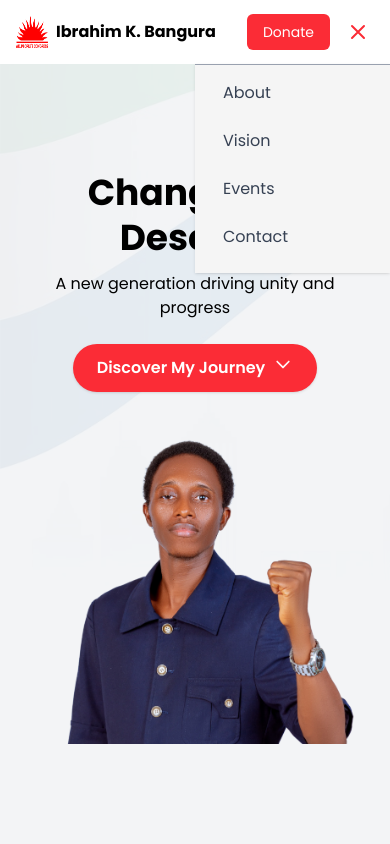
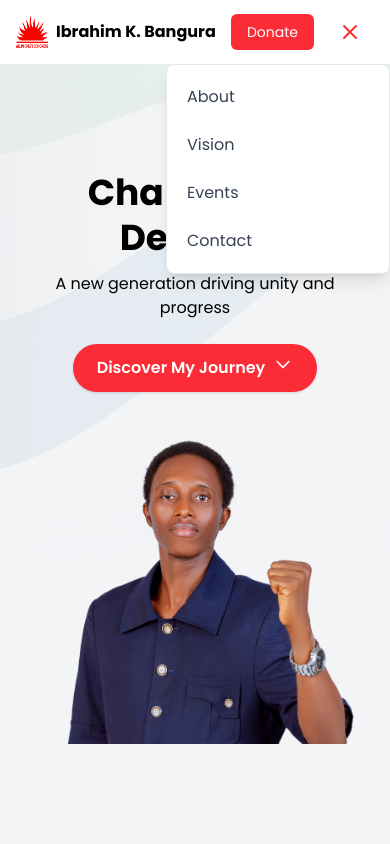
Before and after one commit to ideftbuild/apc-deputy-landing, a React (Vite) app: page / in a window 390 px wide. Both pictures are taken after a click on the button "Toggle menu". Shown: the top 844 px of the page. Built offline with nearby package versions, Linux system fonts and the light colour scheme.

Commit message:
refactor: enhance navbar on mobile and ensure proper spacing

```diff
--- a/src/components/About.tsx
+++ b/src/components/About.tsx
@@ -13,7 +13,7 @@ export default function About() {
 
   return (
     <section id="about" className="py-12 md:py-24 px-6 md:px-20">
-      <div className="container mx-auto">
+      <div className="container mx-auto mt-6">
         <h2 className="text-3xl md:text-4xl font-bold text-gray-800 mb-8 text-center">
           About Me
         </h2>
--- a/src/components/Attributes.tsx
+++ b/src/components/Attributes.tsx
@@ -43,7 +43,7 @@ const attributes = [
 export default function Attributes() {
   return (
     <section id="attributes" className="py-12 md:py-24 bg-gray-50">
-      <div className="container mx-auto px-6">
+      <div className="container mx-auto px-6 mt-6">
         <h2 className="text-3xl md:text-4xl font-bold text-center text-gray-800 mb-8">
           What I Bring to the Table
         </h2>
--- a/src/components/ContactForm.tsx
+++ b/src/components/ContactForm.tsx
@@ -21,7 +21,7 @@ export default function ContactForm() {
 
   return (
     <section id="contact" className="py-12 md:py-24">
-      <div className="px-6 max-w-3xl">
+      <div className="px-6 max-w-3xl mt-6">
         <h2 className="text-3xl md:text-4xl font-bold text-center text-gray-900 mb-8">
           Get in Touch
         </h2>
--- a/src/components/CoreValues.tsx
+++ b/src/components/CoreValues.tsx
@@ -52,7 +52,7 @@ export default function CoreValues() {
 
   return (
     <section id="core-values" className="py-12 md:py-24">
-      <div className="max-w-6xl mx-auto px-4">
+      <div className="max-w-6xl mx-auto px-4 mt-6">
         <div className="mb-6 text-center">
           <h2 className="text-3xl md:text-4xl font-bold text-gray-800 mb-8">
             Guided By Our Values
--- a/src/components/Events.tsx
+++ b/src/components/Events.tsx
@@ -87,7 +87,7 @@ export default function Events() {
 
   return (
     <section id="events" className="px-6 py-12 md:py-24 md:px-20 bg-white">
-      <div className="max-w-7xl mx-auto">
+      <div className="max-w-7xl mx-auto mt-6">
         <h2 className="text-3xl mx-auto text-center md:text-start md:text-4xl font-bold text-gray-700 mb-8 w-[90%] md:w-fit">
           Events
         </h2>
--- a/src/components/Navbar.tsx
+++ b/src/components/Navbar.tsx
@@ -1,12 +1,12 @@
 // src/components/Navbar.tsx
 import React from "react";
 import { APP_CONSTANTS } from "../constants";
+
 /**
  * Navbar Component
  * Displays the top navigation bar with the candidate name, primary links,
  * and a responsive mobile menu toggle.
  */
-
 export default function Navbar() {
   const [isMenuOpen, setIsMenuOpen] = React.useState(false);
 
@@ -31,12 +31,14 @@ export default function Navbar() {
           >
             Vision
           </a>
+
           <a
             href="#events"
             className="hover:border-b hover:border-black font-medium transition-colors"
           >
             Events
           </a>
+
           <a
             href="#contact"
             className="hover:border-b hover:border-black font-medium transition-colors"
@@ -52,7 +54,7 @@ export default function Navbar() {
         </div>
 
         {/* Mobile: Donate Button + Menu Toggle */}
-        <div className="flex md:hidden items-center space-x-4">
+        <div className="flex md:hidden items-center space-x-4 ml-auto">
           <a
             href={APP_CONSTANTS.donateLink}
             className="bg-red-500 text-white px-4 py-2 rounded-md text-sm font-medium hover:bg-red-600 transition-colors"
@@ -61,7 +63,7 @@ export default function Navbar() {
           </a>
           <button
             onClick={toggleMenu}
-            className="text-gray-800 hover:text-red-500 focus:outline-none focus:text-red-500"
+            className="text-gray-800 hover:text-red-500 focus:outline-none focus:text-red-500 p-2"
             aria-label="Toggle menu"
           >
             <svg
@@ -83,34 +85,38 @@ export default function Navbar() {
         </div>
       </div>
 
+      {/* Mobile Menu */}
       {isMenuOpen && (
-        <div className="absolute md:hidden shadow-sm bg-[#f5f5f5] border-t border-gray-400 z-100 left-[50%] w-[50%]">
-          <div className="px-4 pt-2 pb-4 space-y-2">
+        <div className="md:hidden absolute right-0 top-16 w-56 bg-white shadow-lg rounded-lg border border-gray-200 z-50 overflow-hidden">
+          <div className="py-2">
             <a
               href="#about"
               onClick={() => setIsMenuOpen(false)}
-              className="block px-3 py-2 rounded-md text-base font-medium text-gray-700"
+              className="block px-4 py-3 text-gray-700 hover:bg-red-50 hover:text-red-600 font-medium transition-colors border-l-4 border-transparent hover:border-red-600"
             >
               About
             </a>
+
             <a
               href="#vision-mission"
               onClick={() => setIsMenuOpen(false)}
-              className="block px-3 py-2 rounded-md text-base font-medium text-gray-700"
+              className="block px-4 py-3 text-gray-700 hover:bg-red-50 hover:text-red-600 font-medium transition-colors border-l-4 border-transparent hover:border-red-600"
             >
               Vision
             </a>
+
             <a
               href="#events"
               onClick={() => setIsMenuOpen(false)}
-              className="block px-3 py-2 rounded-md text-base font-medium text-gray-700"
+              className="block px-4 py-3 text-gray-700 hover:bg-red-50 hover:text-red-600 font-medium transition-colors border-l-4 border-transparent hover:border-red-600"
             >
               Events
             </a>
+
             <a
               href="#contact"
               onClick={() => setIsMenuOpen(false)}
-              className="block px-3 hover:bg-pacity-10 py-2 rounded-md text-base font-medium text-gray-700"
+              className="block px-4 py-3 text-gray-700 hover:bg-red-50 hover:text-red-600 font-medium transition-colors border-l-4 border-transparent hover:border-red-600"
             >
               Contact
             </a>
--- a/src/components/Vision.tsx
+++ b/src/components/Vision.tsx
@@ -9,7 +9,7 @@ export default function Vision() {
     <section id="vision-mission" className="py-12 md:py-24 px-6 md:px-20">
       <div className="max-w-7xl mx-auto">
         {/* Section Header */}
-        <div className="text-center mb-6">
+        <div className="text-center mb-6 mt-6">
           <h2 className="text-3xl md:text-4xl font-bold text-gray-800 mb-8">
             Vision
           </h2>
```
